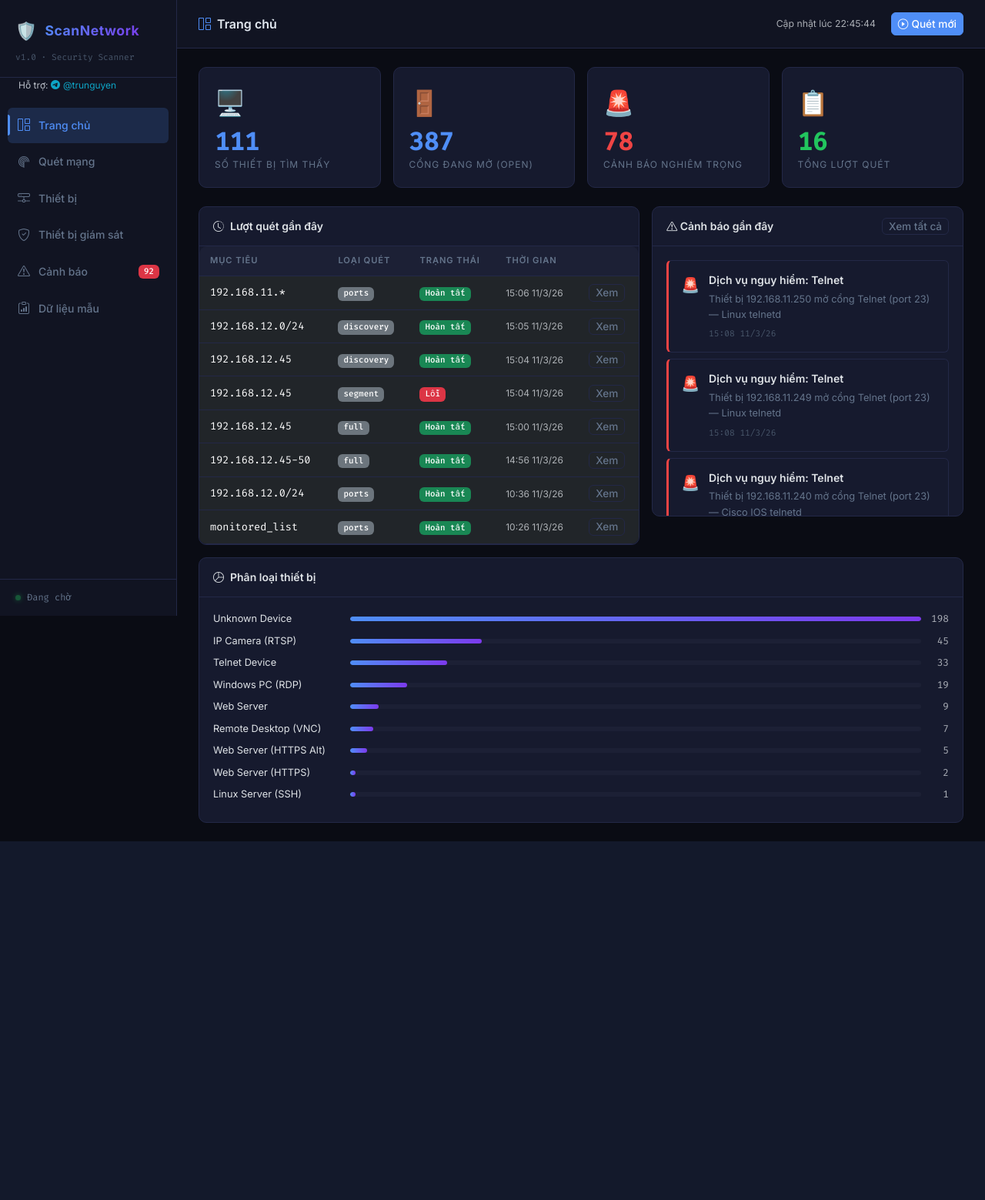
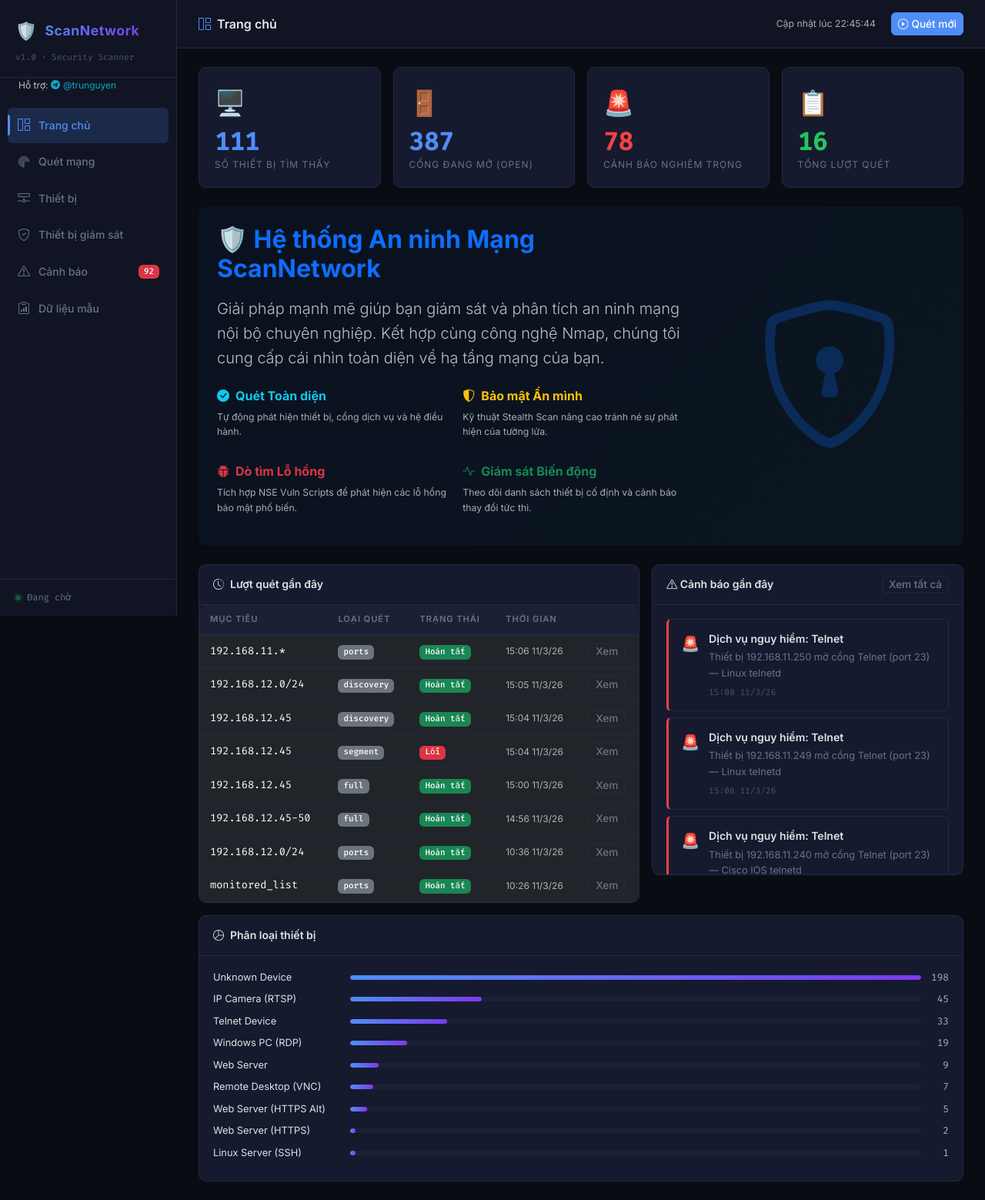
Before and after one commit to vuongnghi88/ScanNetwork, a Flask app: page / in a window 1280 px wide. Shown: the whole page at 77% size. Before the commit the page ends 1093 px from the top, so only its background shows below. Run offline with Flask 3, Linux system fonts and the light colour scheme; data comes from the database, SQL or seed files in the repository; both versions use the stored data as it was after the commit.

Commit message:
feat: Implement Nmap-based network scanning with background task management, database integration, and a dedicated user interface.

```diff
--- a/scanner/task_manager.py
+++ b/scanner/task_manager.py
@@ -202,6 +202,20 @@
             # Use NSE vuln scripts
             args += " --script vuln"
 
+        if payload.get("web_audit"):
+            # Detailed web service auditing
+            args += " --script http-enum,http-title,http-methods"
+
+        if payload.get("camera_check"):
+            # Common camera/iot ports and RTSP discovery
+            camera_ports = "554,8000,8080,81,80,37777"
+            if "-p " in args:
+                # Append to existing ports if not discovery
+                args = args.replace("-p ", f"-p {camera_ports},")
+            else:
+                args += f" -p {camera_ports}"
+            args += " --script rtsp-methods,rtsp-url-enumeration"
+
         print(f"DEBUG: Starting Nmap scan for {target} with args: {args}")
 
         # Run streaming scan
--- a/templates/index.html
+++ b/templates/index.html
@@ -31,6 +31,47 @@
             <span class="stat-icon">📋</span>
             <div class="stat-value" id="stat-scans">—</div>
             <div class="stat-label">Tổng lượt quét</div>
+        </div>
+    </div>
+</div>
+
+<!-- Introduction & Features (From README) -->
+<div class="row g-3 mb-4">
+    <div class="col-12">
+        <div class="card border-0 shadow-sm overflow-hidden" style="background: linear-gradient(135deg, rgba(13, 110, 253, 0.05) 0%, rgba(13, 202, 240, 0.05) 100%);">
+            <div class="card-body p-4">
+                <div class="row align-items-center">
+                    <div class="col-lg-8">
+                        <h2 class="fw-bold text-primary mb-3">🛡️ Hệ thống An ninh Mạng ScanNetwork</h2>
+                        <p class="lead text-light opacity-75 mb-4">
+                            Giải pháp mạnh mẽ giúp bạn giám sát và phân tích an ninh mạng nội bộ chuyên nghiệp.
+                            Kết hợp cùng công nghệ Nmap, chúng tôi cung cấp cái nhìn toàn diện về hạ tầng mạng của bạn.
+                        </p>
+
+                        <div class="row g-3">
+                            <div class="col-md-6">
+                                <h6 class="fw-bold text-info"><i class="bi bi-check-circle-fill me-2"></i>Quét Toàn diện</h6>
+                                <p class="small text-muted">Tự động phát hiện thiết bị, cổng dịch vụ và hệ điều hành.</p>
+                            </div>
+                            <div class="col-md-6">
+                                <h6 class="fw-bold text-warning"><i class="bi bi-shield-shaded me-2"></i>Bảo mật Ẩn mình</h6>
+                                <p class="small text-muted">Kỹ thuật Stealth Scan nâng cao tránh né sự phát hiện của tường lửa.</p>
+                            </div>
+                            <div class="col-md-6">
+                                <h6 class="fw-bold text-danger"><i class="bi bi-bug-fill me-2"></i>Dò tìm Lỗ hổng</h6>
+                                <p class="small text-muted">Tích hợp NSE Vuln Scripts để phát hiện các lỗ hổng bảo mật phổ biến.</p>
+                            </div>
+                            <div class="col-md-6">
+                                <h6 class="fw-bold text-success"><i class="bi bi-activity me-2"></i>Giám sát Biến động</h6>
+                                <p class="small text-muted">Theo dõi danh sách thiết bị cố định và cảnh báo thay đổi tức thì.</p>
+                            </div>
+                        </div>
+                    </div>
+                    <div class="col-lg-4 d-none d-lg-block text-center">
+                        <i class="bi bi-shield-lock text-primary opacity-25" style="font-size: 12rem;"></i>
+                    </div>
+                </div>
+            </div>
         </div>
     </div>
 </div>
```
Also changed, not shown: static/js/scanner.js (+17 -0 lines), templates/scan.html (+34 -10 lines), data/scanner.db.
